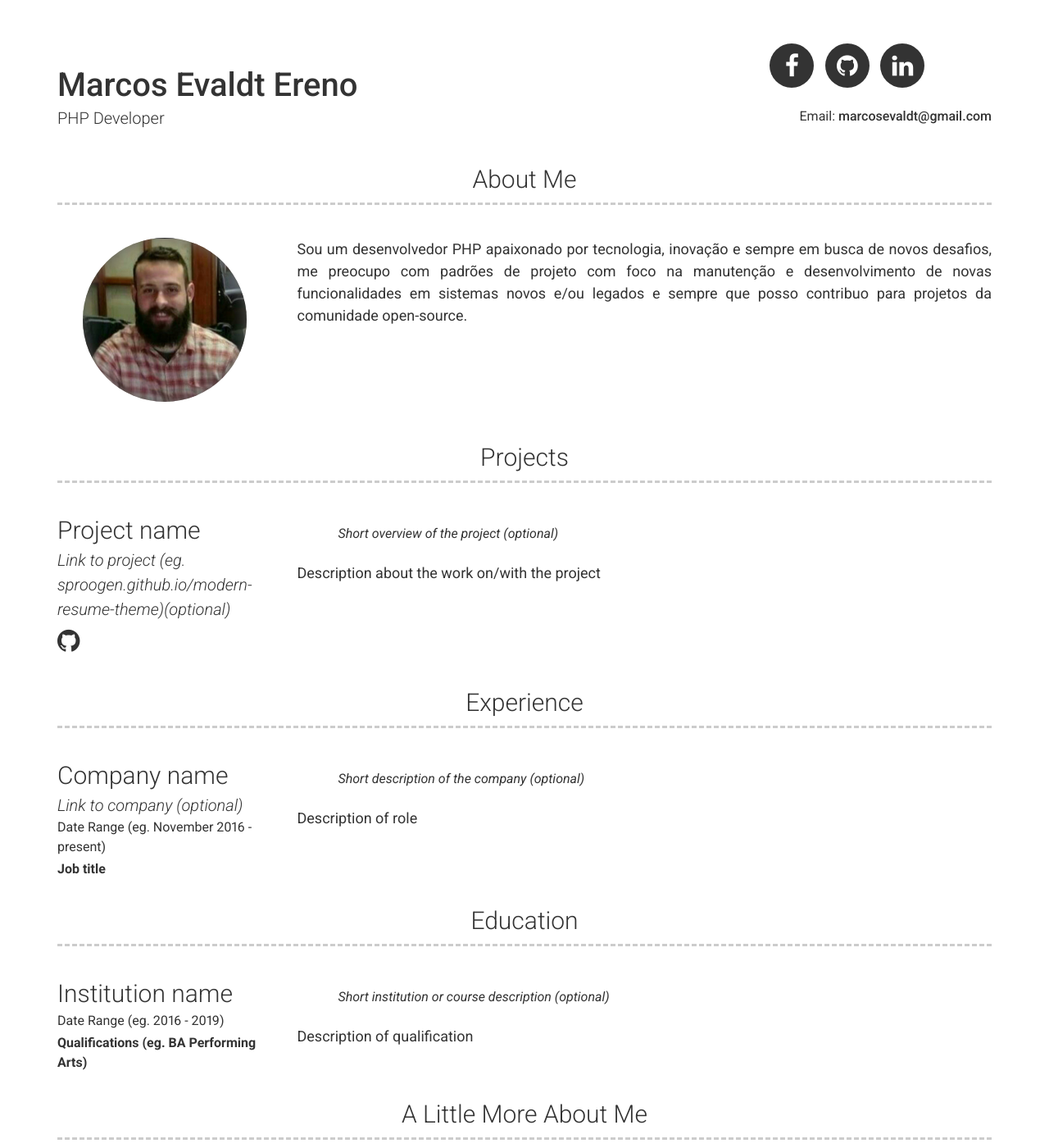
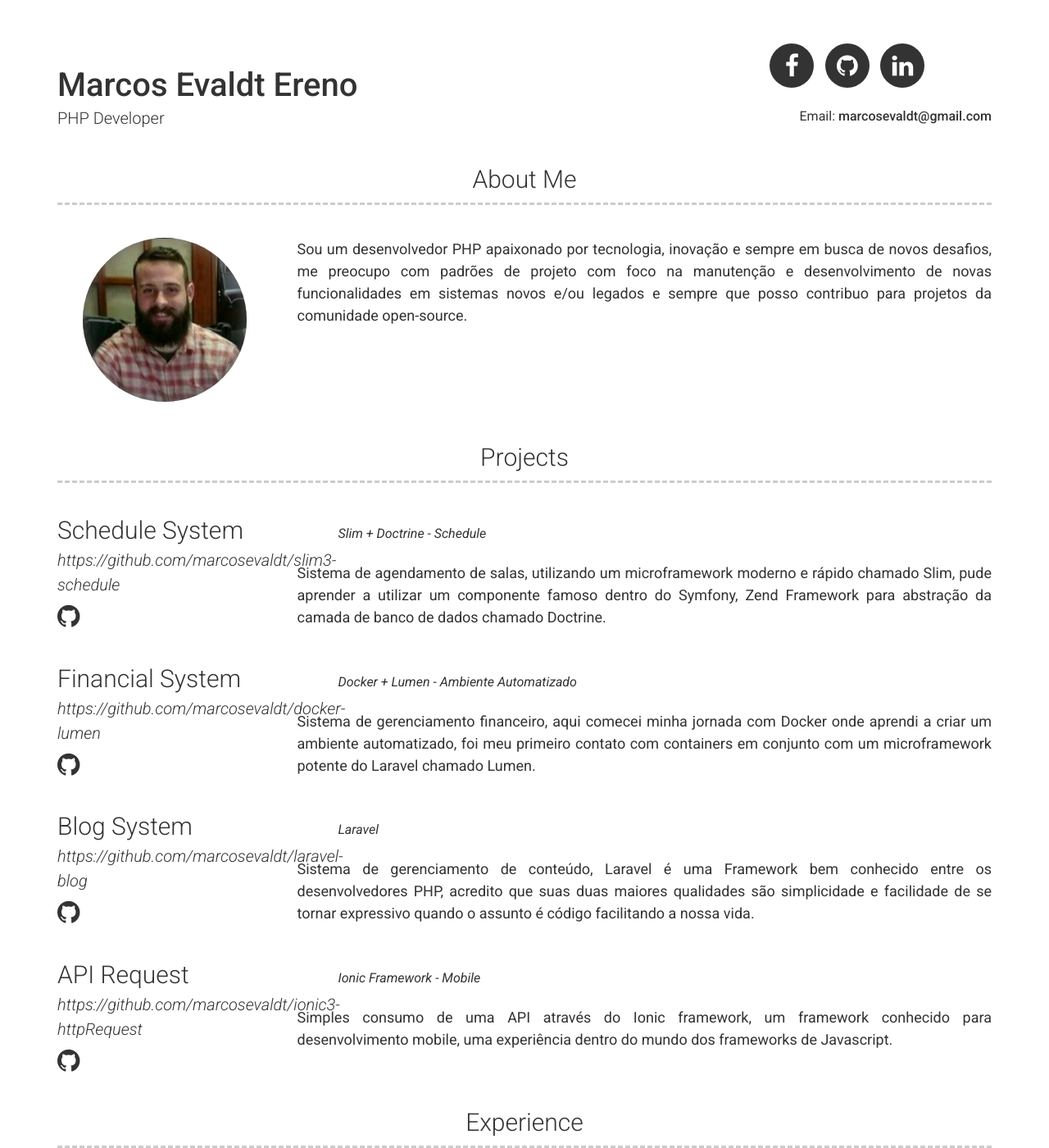
Before and after one commit to marcosevaldt/marcosevaldt.github.io, a Jekyll site: the page built from index.md, in a window 1280 px wide and 1400 px high. Shown: the whole window at 82% size. Built offline with Jekyll 4.4.1, drawn with Linux system fonts in a browser that asks for light colours.

Commit message:
projects

```diff
--- a/_data/projects.yml
+++ b/_data/projects.yml
@@ -1,8 +1,32 @@
-# Project template
-- name: Project name
-  link: Link to project (eg. sproogen.github.io/modern-resume-theme)(optional)
-  github: Github page for project (eg. sproogen/modern-resume-theme)(optional)
+
+- name: Schedule System
+  link: https://github.com/marcosevaldt/slim3-schedule
+  github: marcosevaldt/slim3-schedule
   quote: >
-    Short overview of the project (optional)
+    Slim + Doctrine - Schedule
   description: | # this will include new lines to allow paragraphs
-    Description about the work on/with the project
+    Sistema de agendamento de salas, utilizando um microframework moderno e rápido chamado Slim, pude aprender a utilizar um componente famoso dentro do Symfony, Zend Framework para abstração da camada de banco de dados chamado Doctrine.
+
+- name: Financial System
+  link: https://github.com/marcosevaldt/docker-lumen
+  github: marcosevaldt/docker-lumen
+  quote: >
+    Docker + Lumen - Ambiente Automatizado
+  description: | # this will include new lines to allow paragraphs
+    Sistema de gerenciamento financeiro, aqui comecei minha jornada com Docker onde aprendi a criar um ambiente automatizado, foi meu primeiro contato com containers em conjunto com um microframework potente do Laravel chamado Lumen.
+
+- name: Blog System
+  link: https://github.com/marcosevaldt/laravel-blog
+  github: marcosevaldt/laravel-blog
+  quote: >
+    Laravel
+  description: | # this will include new lines to allow paragraphs
+    Sistema de gerenciamento de conteúdo, Laravel é uma Framework bem conhecido entre os desenvolvedores PHP, acredito que suas duas maiores qualidades são simplicidade e facilidade de se tornar expressivo quando o assunto é código facilitando a nossa vida.
+
+- name: API Request
+  link: https://github.com/marcosevaldt/ionic3-httpRequest
+  github: marcosevaldt/ionic3-httpRequest
+  quote: >
+    Ionic Framework - Mobile
+  description: | # this will include new lines to allow paragraphs
+    Simples consumo de uma API através do Ionic framework, um framework conhecido para desenvolvimento mobile, uma experiência dentro do mundo dos frameworks de Javascript.
```
